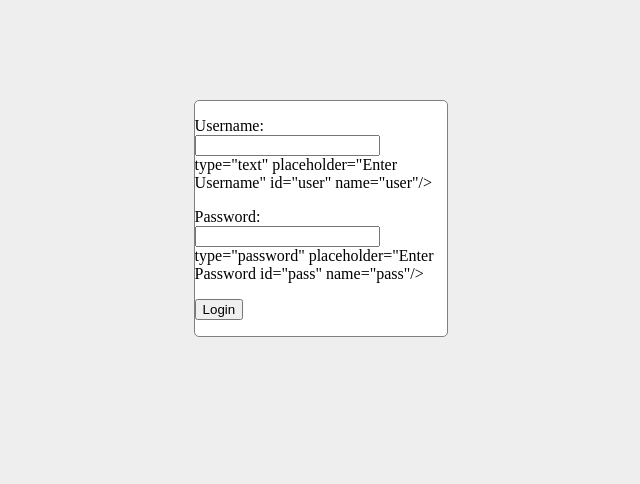
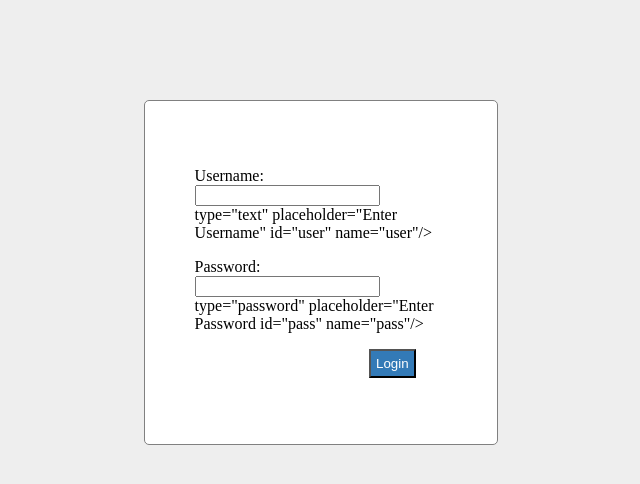
Before and after one commit to qq3154/sample, a PHP site: page /login.php in a window 1280 px wide. Shown: the top 484 px of the page, without its empty margins (319-959 px from the left). Run offline with PHP 8.4, Linux system fonts and the light colour scheme.

Commit message:
change style

```diff
--- a/css/login.css
+++ b/css/login.css
@@ -7,5 +7,11 @@ body{
     border-radius: 5px;
     margin: 100px auto;
     background: white;
-
+    padding: 50px;
 }
+#btn{
+    color: #fff;
+    background: #337ab7;
+    padding: 5px;
+    margin-left: 69%;
+}
```
